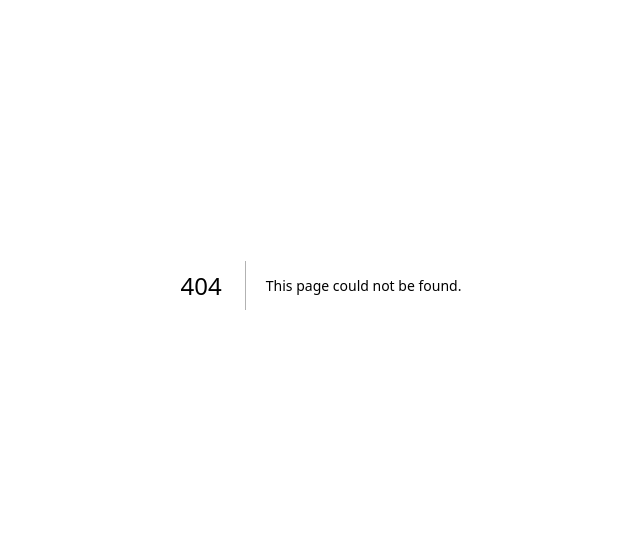
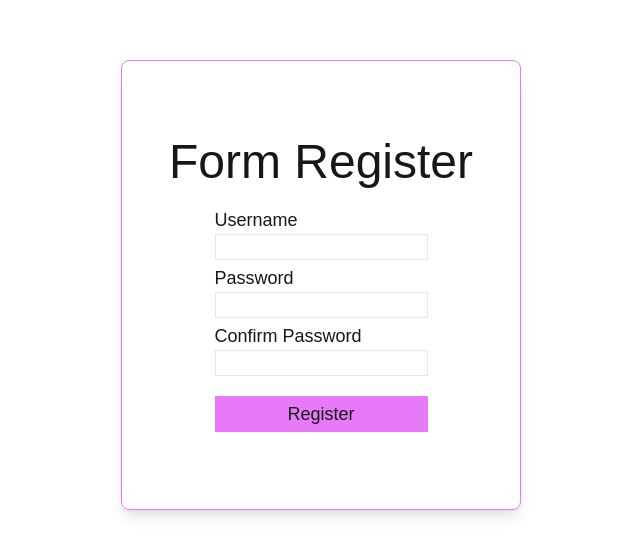
Before and after one commit to feryardi70/thisone-next-pg, a Next.js app: page /register in a window 1280 px wide. Before the commit this address had no page. Shown: the part 115-670 px from the top of the page, without its empty margins (319-959 px from the left). Built offline with nearby package versions, Linux system fonts and the light colour scheme.

Commit message:
add regis feature

```diff
--- /dev/null
+++ b/app/api/register/[username]/route.js
@@ -0,0 +1,16 @@
+export async function GET(request, { params }) {
+  const { searchParams } = new URL(request.url);
+  const username = searchParams.get("username");
+
+  const user = await prisma.User.findFirst({
+    where: {
+      username,
+    },
+  });
+  if (!user) {
+    return NextResponse.json({ error: "User not found" }, { status: 404 });
+  }
+
+  // If user is found, return the user data
+  return NextResponse.json(user, { status: 200 });
+}
--- /dev/null
+++ b/app/api/register/route.js
@@ -0,0 +1,36 @@
+import { NextResponse } from "next/server";
+import prisma from "../db";
+import bcrypt from "bcryptjs";
+
+export async function POST(request) {
+  try {
+    const { username, password } = await request.json();
+
+    const hashPassw = bcrypt.hashSync(password, 10);
+
+    await prisma.User.create({
+      data: {
+        username,
+        password: hashPassw,
+      },
+    });
+
+    return NextResponse.json({ msg: "successfully register user" }, { status: 201 });
+  } catch (error) {
+    console.log(error.message);
+  }
+}
+
+export async function GET(request) {
+  const { searchParams } = new URL(request.url);
+  const username = searchParams.get("username");
+
+  const user = await prisma.User.findFirst({
+    where: {
+      username,
+    },
+  });
+
+  // If user is found, return the user data
+  return NextResponse.json(user, { status: 200 });
+}
--- a/app/departure/page.jsx
+++ b/app/departure/page.jsx
@@ -109,11 +109,17 @@ export default function DepartureList() {
           <h1 className="text-4xl tracking-wide mb-3">Departure Dashboard</h1>
         </div>
         <div className="mb-3">
-          <span className="px-3 py-3 bg-sky-950 text-white">Home</span>
+          <span className="px-3 py-3 bg-sky-950 text-white">
+            <Link href="/">Home</Link>
+          </span>
           <span className="px-3 py-3 bg-sky-950 text-white">
             <Link href="/departure/add">Add Departure</Link>
           </span>
-          <span className="px-3 py-3 bg-sky-950 text-white">View Departure</span>
+          <span className="px-3 py-3 bg-sky-950 text-white">
+            <Link href="/viewdeparture" target="_blank">
+              View Departure
+            </Link>
+          </span>
         </div>
 
         <table className="my-4 w-full border-collapse">
--- /dev/null
+++ b/app/features/bcompare.js
@@ -0,0 +1,15 @@
+"use server";
+
+import bcrypt from "bcryptjs";
+
+async function checkPass(password, dbpassword) {
+  const match = await bcrypt.compare(password, dbpassword);
+
+  if (match) {
+    return true;
+  } else {
+    return false;
+  }
+}
+
+export default checkPass;
--- a/app/page.jsx
+++ b/app/page.jsx
@@ -15,9 +15,21 @@ export default async function Home() {
       <div className="sm:hidden md:inline w-1/6 bg-blue-700 h-screen">
         <div className="text-white text-2xl tracking-wide">
           <div className="ml-5 mt-3 text-yellow-300">Side Bar</div>
-          <div className="ml-5 mt-3 hover:bg-fuchsia-600">Departure Dashboard</div>
-          <div className="ml-5 mt-3 hover:bg-fuchsia-600">Arrival Dashboard</div>
-          <div className="ml-5 mt-3 hover:bg-fuchsia-600">8 Wisata di Nias</div>
+          <div className="ml-5 mt-3 hover:bg-fuchsia-600">
+            <Link href="/departure" target="_blank">
+              Departure Dashboard
+            </Link>
+          </div>
+          <div className="ml-5 mt-3 hover:bg-fuchsia-600">
+            <Link href="/arrival" target="_blank">
+              Arrival Dashboard
+            </Link>
+          </div>
+          <div className="ml-5 mt-3 hover:bg-fuchsia-600">
+            <Link href="/wisata" target="_blank">
+              8 Wisata di Nias
+            </Link>
+          </div>
         </div>
       </div>
       <div className="w-5/6 bg-nias">
--- /dev/null
+++ b/app/register/page.jsx
@@ -0,0 +1,84 @@
+"use client";
+
+import { useState } from "react";
+import { axiosInstance } from "../features/axios.instance";
+import { useRouter } from "next/navigation";
+
+export default function SignIn() {
+  const router = useRouter();
+  const [formState, setFormState] = useState({ username: "", password: "", confirmPassword: "" });
+  const [error, setError] = useState("");
+
+  const formAction = async (e) => {
+    e.preventDefault();
+    setError("");
+
+    if (formState.password !== formState.confirmPassword) {
+      setError("Passwords do not match");
+      return;
+    }
+
+    try {
+      const checkResponse = await axiosInstance.get("/register", { params: { username: formState.username } });
+      const user = checkResponse.data;
+      console.log(user);
+
+      if (user) {
+        setError("Username already exists");
+        return;
+      }
+
+      const response = await axiosInstance.post("/register", {
+        username: formState.username,
+        password: formState.password,
+      });
+
+      if (response.status === 201) {
+        alert("User registered successfully!");
+        // Redirect or reset form here if needed
+        router.push("/login");
+      } else {
+        console.log("Failed to register user!");
+      }
+    } catch (error) {
+      setError("An error occurred during registration. Please try again.");
+      console.error("Error:", error);
+    }
+  };
+
+  const handleChange = (e) => {
+    const { name, value } = e.target;
+    setFormState((prevState) => ({
+      ...prevState,
+      [name]: value,
+    }));
+  };
+
+  return (
+    <div className="flex justify-center items-center w-full h-screen">
+      <div className="min-w-[400px] min-h-[450px] shadow-lg flex flex-col justify-center items-center rounded-lg border border-fuchsia-400">
+        <div>{error && <p className="text-red-500 mt-4 px-5 mb-2">{error}</p>}</div>
+        <h1 className="mb-5 text-5xl">Form Register</h1>
+        <form onSubmit={formAction}>
+          <div className="flex flex-col">
+            <label className="text-lg" htmlFor="username">
+              Username
+            </label>
+            <input className="border mb-1 pl-1" name="username" id="username" type="text" required value={formState.username} onChange={handleChange} />
+            <label className="text-lg" htmlFor="password">
+              Password
+            </label>
+            <input className="border mb-1 pl-1" name="password" id="password" type="password" required value={formState.password} onChange={handleChange} />
+            <label className="text-lg" htmlFor="confirmPassword">
+              Confirm Password
+            </label>
+            <input className="border mb-1 pl-1" name="confirmPassword" id="confirmPassword" type="password" required value={formState.confirmPassword} onChange={handleChange} />
+            <button className="mt-4 bg-fuchsia-400 text-lg py-1" type="submit">
+              Register
+            </button>
+          </div>
+        </form>
+      </div>
+    </div>
+  );
+}
--- a/package.json
+++ b/package.json
@@ -13,6 +13,7 @@
     "@prisma/client": "^5.20.0",
     "@types/jsonwebtoken": "^9.0.7",
     "axios": "^1.7.7",
+    "bcryptjs": "^2.4.3",
     "formik": "^2.4.6",
     "jsonwebtoken": "^9.0.2",
     "jwt-decode": "^4.0.0",
```
Also changed, not shown: auth.js (+6 -5 lines), 1 other file (tests, documents, lock files or other folders).
